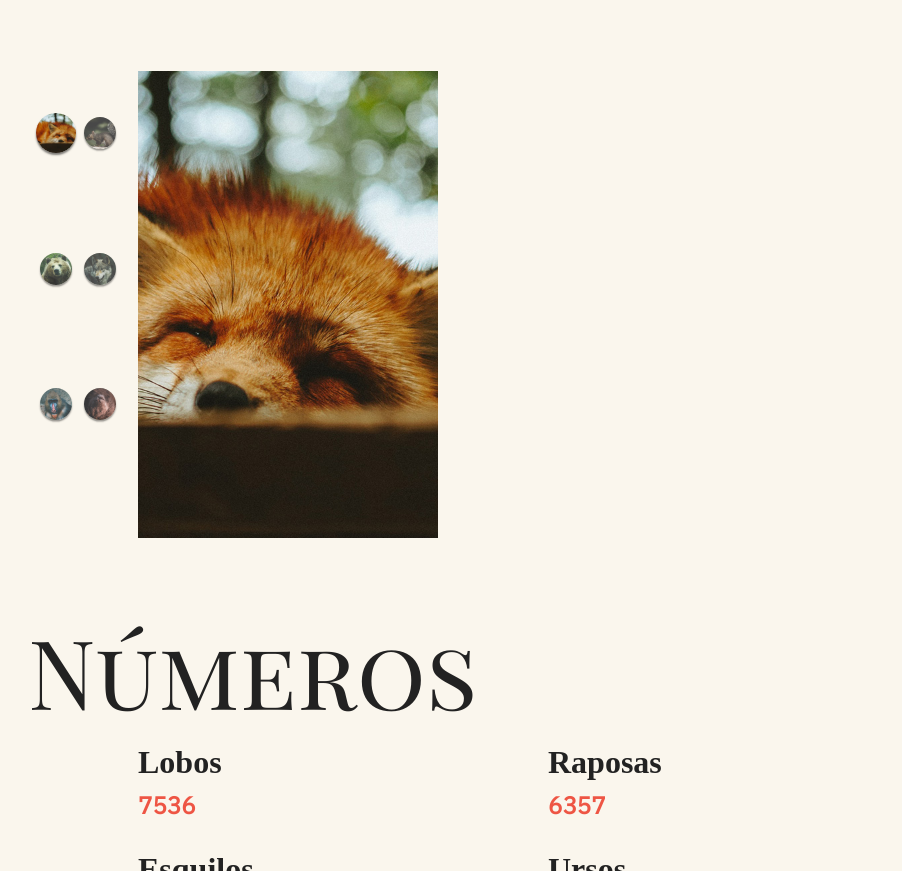
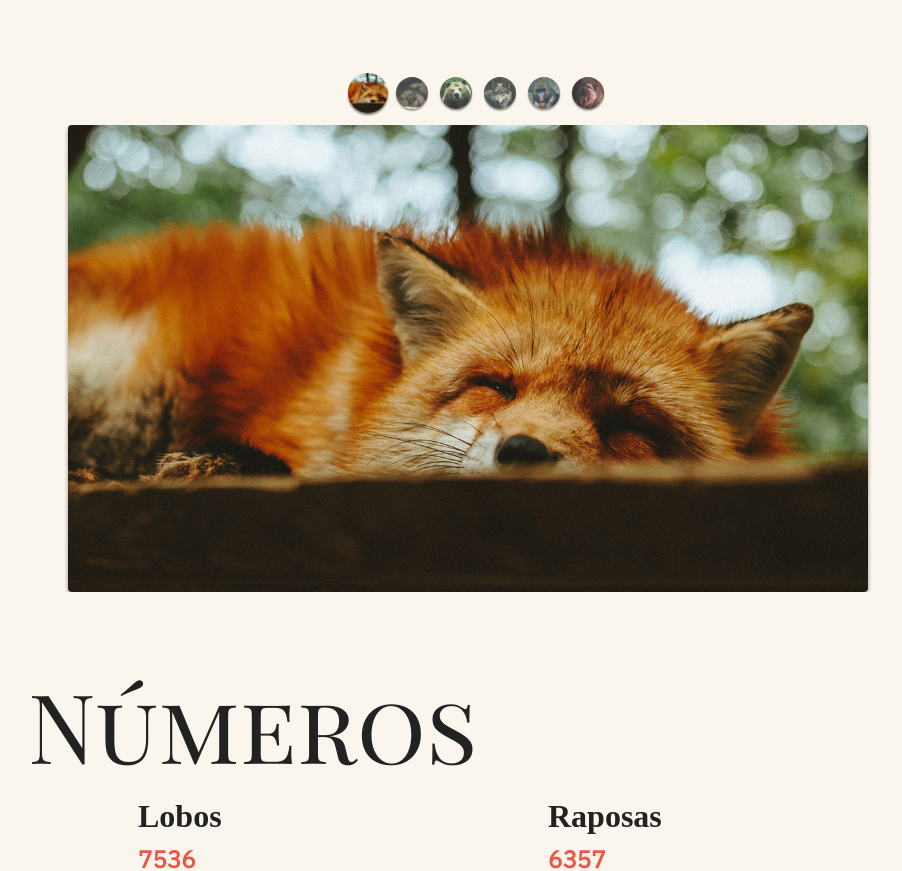
Before and after one commit to swtz/awesome-animals, a website built with webpack: page index.html in a window 1280 px wide. Shown: the part 1316-2187 px from the top of the page, without its empty margins (162-1064 px from the left). Built offline with Linux system fonts and the light colour scheme; no server answers.

Commit message:
corrections into 'css/slide.css' to set the 'grid-column' position in the 'grid-section'.

```diff
--- a/css/slide.css
+++ b/css/slide.css
@@ -1,5 +1,10 @@
+.gallery {
+  grid-column: 1 / -1;
+}
+
 .slide-wrapper {
   overflow-x: hidden;
+  grid-column: 1 / -1;
 }
 
 .slide {
@@ -31,10 +36,9 @@
 }
 
 .custom-controls {
+  grid-column: 1 / -1;
   display: flex;
   justify-content: center;
-  margin-top: 40px;
-  margin-bottom: 20px;
   flex-wrap: wrap;
 }
 
```
Also changed, not shown: build/main.js.
